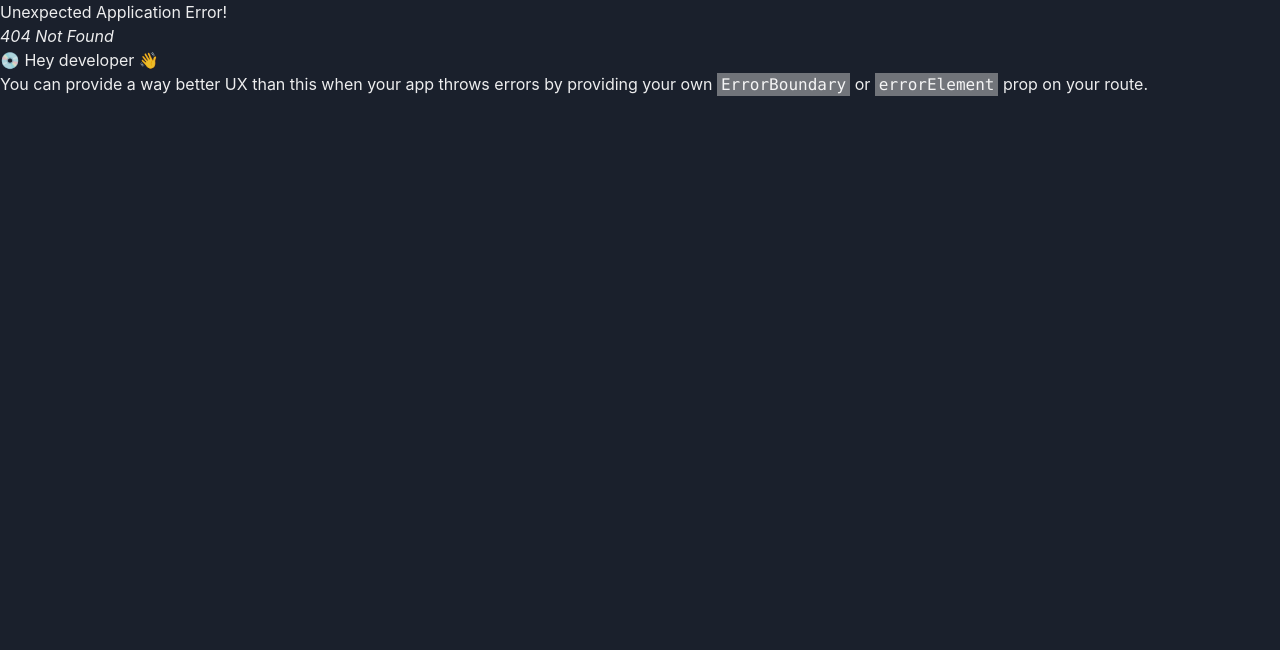
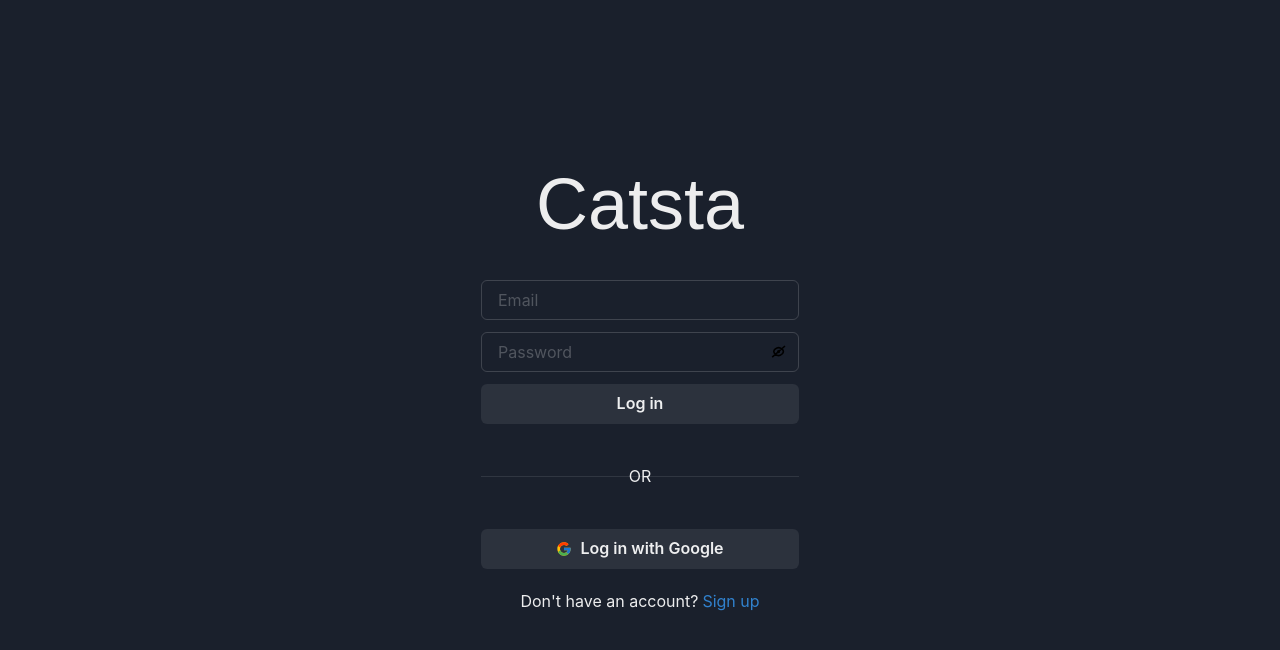
Before and after one commit to beescuit9510/catsta, a React (Vite) app: page /auth in a window 1280 px wide. Before the commit this address had no page. Shown: the top 650 px of the page. Built offline with nearby package versions, Linux system fonts and the light colour scheme; a web font is replaced by a local one.

Commit message:
refactor login and signup into one single page

```diff
--- a/src/App.tsx
+++ b/src/App.tsx
@@ -1,6 +1,7 @@
 import { RouterProvider, createBrowserRouter } from 'react-router-dom'
 import Login from './routes/login/login.component'
 import SignUp from './routes/signup/signup.component'
+import Auth from './routes/auth/auth.component'
 
 function App() {
   const router = createBrowserRouter([
@@ -8,6 +9,7 @@ function App() {
       path: '/',
       element: <div>Hello world!</div>,
     },
+    { path: '/auth', element: <Auth /> },
     { path: '/login', element: <Login /> },
     { path: '/signup', element: <SignUp /> },
   ])
--- /dev/null
+++ b/src/routes/auth/auth.component.tsx
@@ -0,0 +1,199 @@
+import {
+  AbsoluteCenter,
+  Box,
+  Button,
+  Center,
+  Container,
+  Divider,
+  Flex,
+  Heading,
+  Input,
+  Stack,
+  Text,
+  Link,
+  InputGroup,
+  InputRightElement,
+  FormControl,
+  FormErrorMessage,
+} from '@chakra-ui/react'
+import { FcGoogle } from 'react-icons/fc'
+import { GrHide } from 'react-icons/gr'
+import { GrFormView } from 'react-icons/gr'
+import { useState } from 'react'
+import { useNavigate } from 'react-router-dom'
+
+export default function Auth() {
+  const navigate = useNavigate()
+  const [isLogin, setIsLogin] = useState(true)
+  const [show, setShow] = useState(false)
+
+  const [password, setPassword] = useState('')
+  const [isPasswordInvalid, setIsPasswordInvalid] = useState(false)
+  const [pwErrorMsg, setPwErrorMsg] = useState('')
+
+  const [confirm, setConfirm] = useState('')
+  const [isConfirmInvalid, setIsConfirmInvalid] = useState(false)
+  const [confirmErrorMsg, setConfirmErrorMsg] = useState('')
+
+  const [email, setEmail] = useState('')
+  const [isEmailInvalid, setIsEmailInvalid] = useState(false)
+  const [emailErrorMsg, setEmailErrorMsg] = useState('')
+
+  const [username, setUsername] = useState('')
+  const [isUsernameInvalid, setIsUsernameInvalid] = useState(false)
+  const [usernameErrorMsg, setUsernameErrorMsg] = useState('')
+
+  const login = () => {
+    navigate('/')
+  }
+
+  const signUp = () => {
+    if (email === '') {
+      setIsEmailInvalid(true)
+      setEmailErrorMsg('Email is required')
+      return
+    } else if (!email.includes('@')) {
+      setIsEmailInvalid(true)
+      setEmailErrorMsg('Given email address is invalid')
+      return
+    } else {
+      setIsEmailInvalid(false)
+      setEmailErrorMsg('')
+    }
+
+    if (username === '') {
+      setIsUsernameInvalid(true)
+      setUsernameErrorMsg('Username is required.')
+      return
+    } else {
+      setIsUsernameInvalid(false)
+      setUsernameErrorMsg('')
+    }
+
+    if (password === '') {
+      setIsPasswordInvalid(true)
+      setPwErrorMsg('Password is required')
+      return
+    } else if (password.length < 6) {
+      setIsPasswordInvalid(true)
+      setPwErrorMsg('Password must be at least 6 characters')
+      return
+    } else {
+      setIsPasswordInvalid(false)
+      setPwErrorMsg('')
+    }
+
+    if (confirm === '') {
+      setIsConfirmInvalid(true)
+      setConfirmErrorMsg('Confirm your password')
+      return
+    } else if (confirm !== password) {
+      setIsConfirmInvalid(true)
+      setConfirmErrorMsg('Those passwords must match')
+      return
+    } else {
+      setIsConfirmInvalid(false)
+      setConfirmErrorMsg('')
+    }
+
+    navigate('/')
+  }
+  return (
+    <Center minH={'100vh'}>
+      <Container maxWidth={'350'}>
+        <Center>
+          <Heading size={'4xl'} marginBottom={10} fontWeight={'500'}>
+            Catsta
+          </Heading>
+        </Center>
+
+        <Stack spacing={3}>
+          <FormControl isInvalid={isEmailInvalid}>
+            <Input
+              type='email'
+              placeholder='Email'
+              value={email}
+              onChange={(event) => setEmail(event.target.value)}
+            />
+            <FormErrorMessage>{emailErrorMsg}</FormErrorMessage>
+          </FormControl>
+
+          {!isLogin && (
+            <FormControl isInvalid={isUsernameInvalid}>
+              <Input
+                type='text'
+                placeholder='Username'
+                value={username}
+                onChange={(event) => setUsername(event.target.value)}
+              />
+              <FormErrorMessage>{usernameErrorMsg}</FormErrorMessage>
+            </FormControl>
+          )}
+
+          <FormControl isInvalid={isPasswordInvalid}>
+            <InputGroup>
+              <Input
+                type={`${show ? 'text' : 'password'}`}
+                placeholder='Password'
+                onChange={(event) => setPassword(event.target.value)}
+              />
+              <InputRightElement
+                textAlign={'center'}
+                fontSize='1.2em'
+                onClick={() => setShow((show) => !show)}
+                _hover={{ cursor: 'pointer' }}
+              >
+                {show ? <GrFormView /> : <GrHide />}
+              </InputRightElement>
+            </InputGroup>
+            <FormErrorMessage>{pwErrorMsg}</FormErrorMessage>
+          </FormControl>
+
+          {!isLogin && (
+            <FormControl isInvalid={isConfirmInvalid}>
+              <Input
+                type={`${show ? 'text' : 'password'}`}
+                placeholder='Confirm Password'
+                value={confirm}
+                onChange={(event) => setConfirm(event.target.value)}
+              />
+              <FormErrorMessage>{confirmErrorMsg}</FormErrorMessage>
+            </FormControl>
+          )}
+
+          <Button onClick={isLogin ? login : signUp}>
+            {isLogin ? 'Log in' : 'Sign Up'}
+          </Button>
+
+          <Box position='relative' paddingY='10'>
+            <Divider />
+            <AbsoluteCenter>OR</AbsoluteCenter>
+          </Box>
+
+          <Button leftIcon={<FcGoogle />}>Log in with Google</Button>
+        </Stack>
+        <Flex justifyContent={'center'} rounded={'md'} paddingY={5} gap={1}>
+          <Text>
+            {isLogin ? "Don't have an account?" : 'Already have an account?'}
+          </Text>
+          <Link
+            color={'blue.500'}
+            onClick={() => {
+              setIsLogin((prev) => !prev)
+              setIsEmailInvalid(false)
+              setEmailErrorMsg('')
+              setIsUsernameInvalid(false)
+              setUsernameErrorMsg('')
+              setIsPasswordInvalid(false)
+              setPwErrorMsg('')
+              setIsConfirmInvalid(false)
+              setConfirmErrorMsg('')
+            }}
+          >
+            {isLogin ? 'Sign up' : 'Log in'}
+          </Link>
+        </Flex>
+      </Container>
+    </Center>
+  )
+}
```
